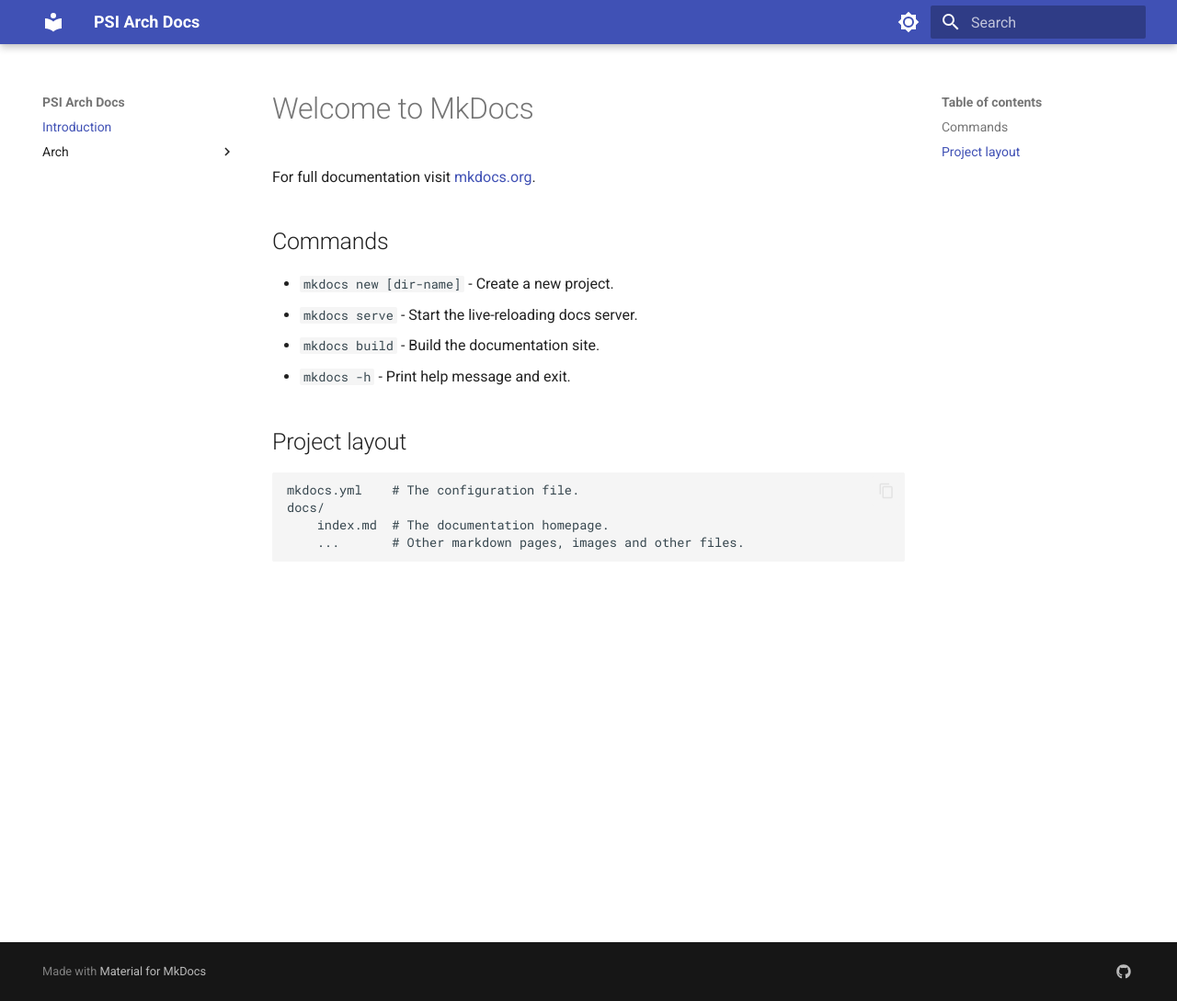
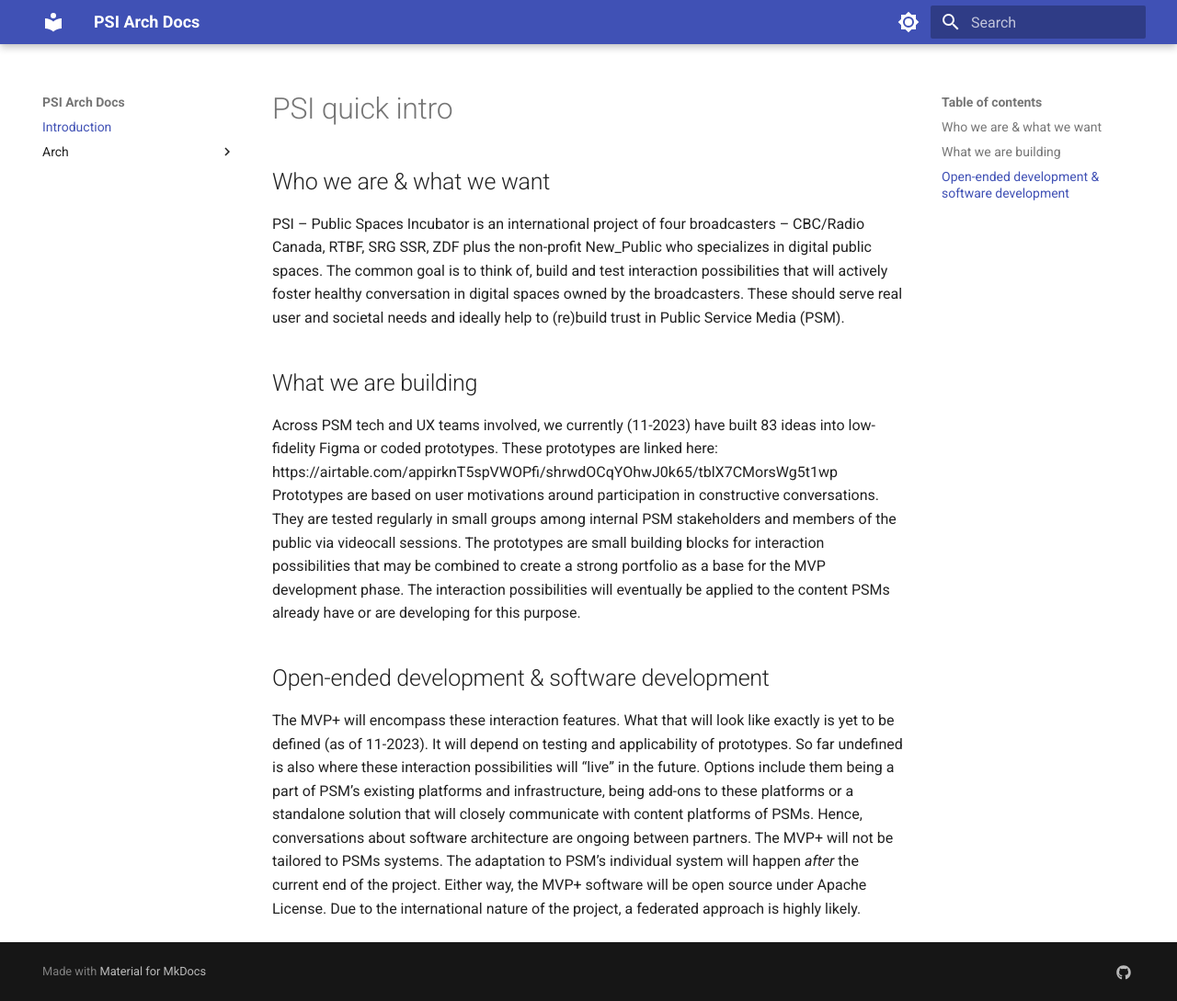
Before and after one commit to ZDF-Digital/psi-arch-suggestion-zdf, an MkDocs documentation site: the page built from docs/index.md, in a window 1280 px wide and 1089 px high. Shown: the whole window at 92% size. Built offline with MkDocs 1.6.1 and Material for MkDocs 9.7.7, drawn with Linux system fonts in a browser that asks for light colours.

Commit message:
added description

```diff
--- a/docs/index.md
+++ b/docs/index.md
@@ -1,17 +1,13 @@
-# Welcome to MkDocs
+#PSI quick intro
 
-For full documentation visit [mkdocs.org](https://www.mkdocs.org).
+## Who we are & what we want
 
-## Commands
+PSI – Public Spaces Incubator is an international project of four broadcasters – CBC/Radio Canada, RTBF, SRG SSR, ZDF plus the non-profit New_Public who specializes in digital public spaces. The common goal is to think of, build and test interaction possibilities that will actively foster healthy conversation in digital spaces owned by the broadcasters. These should serve real user and societal needs and ideally help to (re)build trust in Public Service Media (PSM).
 
-* `mkdocs new [dir-name]` - Create a new project.
-* `mkdocs serve` - Start the live-reloading docs server.
-* `mkdocs build` - Build the documentation site.
-* `mkdocs -h` - Print help message and exit.
+## What we are building
 
-## Project layout
+Across PSM tech and UX teams involved, we currently (11-2023) have built 83 ideas into low-fidelity Figma or coded prototypes. These prototypes are linked here: https://airtable.com/appirknT5spVWOPfi/shrwdOCqYOhwJ0k65/tblX7CMorsWg5t1wp Prototypes are based on user motivations around participation in constructive conversations. They are tested regularly in small groups among internal PSM stakeholders and members of the public via videocall sessions. The prototypes are small building blocks for interaction possibilities that may be combined to create a strong portfolio as a base for the MVP development phase. The interaction possibilities will eventually be applied to the content PSMs already have or are developing for this purpose.
 
-    mkdocs.yml    # The configuration file.
-    docs/
-        index.md  # The documentation homepage.
-        ...       # Other markdown pages, images and other files.
+## Open-ended development & software development
+
+The MVP+ will encompass these interaction features. What that will look like exactly is yet to be defined (as of 11-2023). It will depend on testing and applicability of prototypes. So far undefined is also where these interaction possibilities will “live” in the future. Options include them being a part of PSM’s existing platforms and infrastructure, being add-ons to these platforms or a standalone solution that will closely communicate with content platforms of PSMs. Hence, conversations about software architecture are ongoing between partners. The MVP+ will not be tailored to PSMs systems. The adaptation to PSM’s individual system will happen _after_ the current end of the project. Either way, the MVP+ software will be open source under Apache License. Due to the international nature of the project, a federated approach is highly likely.
```
Also changed, not shown: docs/diagrams/out/structurizr-Containers_own_psi_system.svg, docs/diagrams/out/structurizr-systemContext_own_psi_system.svg, 4 other files.
